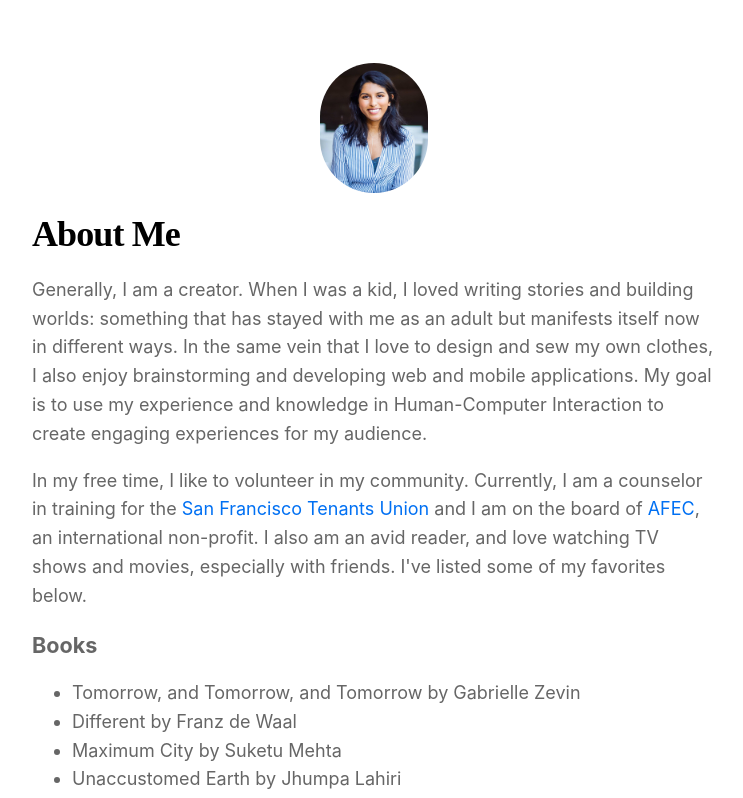
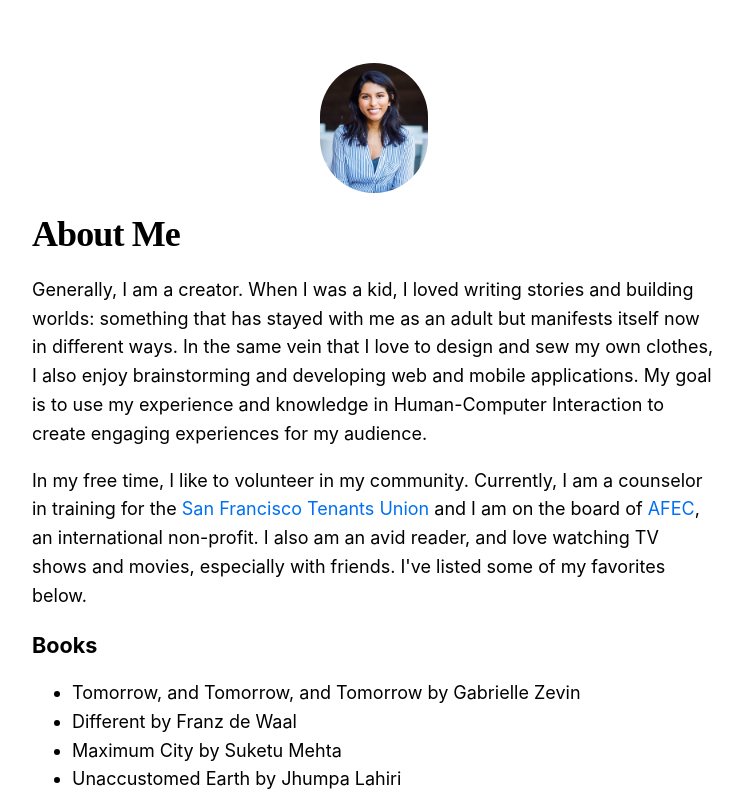
Before and after one commit to iamrita/personalwebsite, a Next.js app: page /posts/about in a window 1280 px wide. Shown: the top 798 px of the page, without its empty margins (266-1009 px from the left). Built offline with nearby package versions, Linux system fonts and the light colour scheme; a web font is replaced by a local one.

Commit message:
remove light text from about me page

```diff
--- a/pages/posts/about.js
+++ b/pages/posts/about.js
@@ -10,7 +10,7 @@ export default function About() {
         </Head>
         <article>
             <h1 className={utilStyles.headingXl}>About Me</h1>
-            <div className={utilStyles.lightText}>
+            <div>
                 <p>Generally, I am a creator. When I was a kid, I loved writing stories and building worlds: something that has
                     stayed with me as an adult but manifests itself now in different ways. In the same vein that I love to design and sew my own clothes,
                     I also enjoy brainstorming and developing web and mobile applications. My goal is to use my experience and knowledge
```
